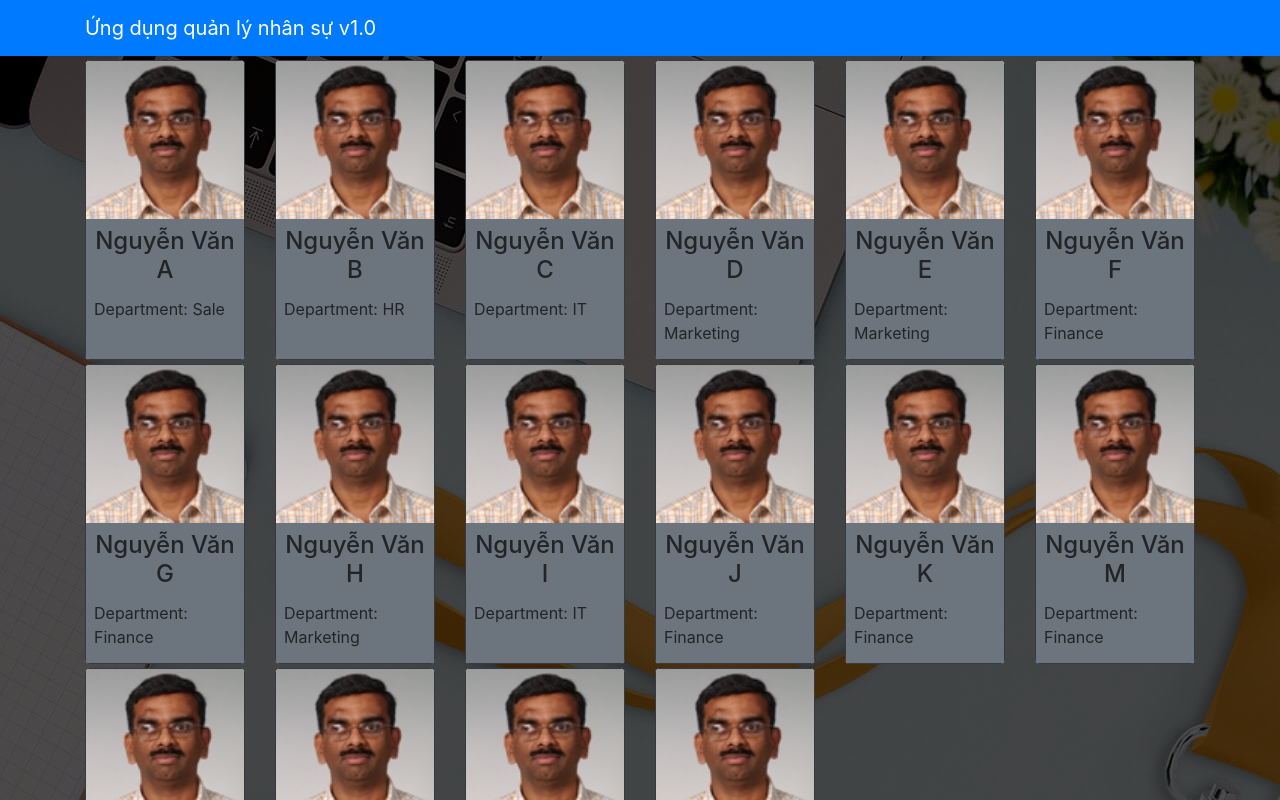
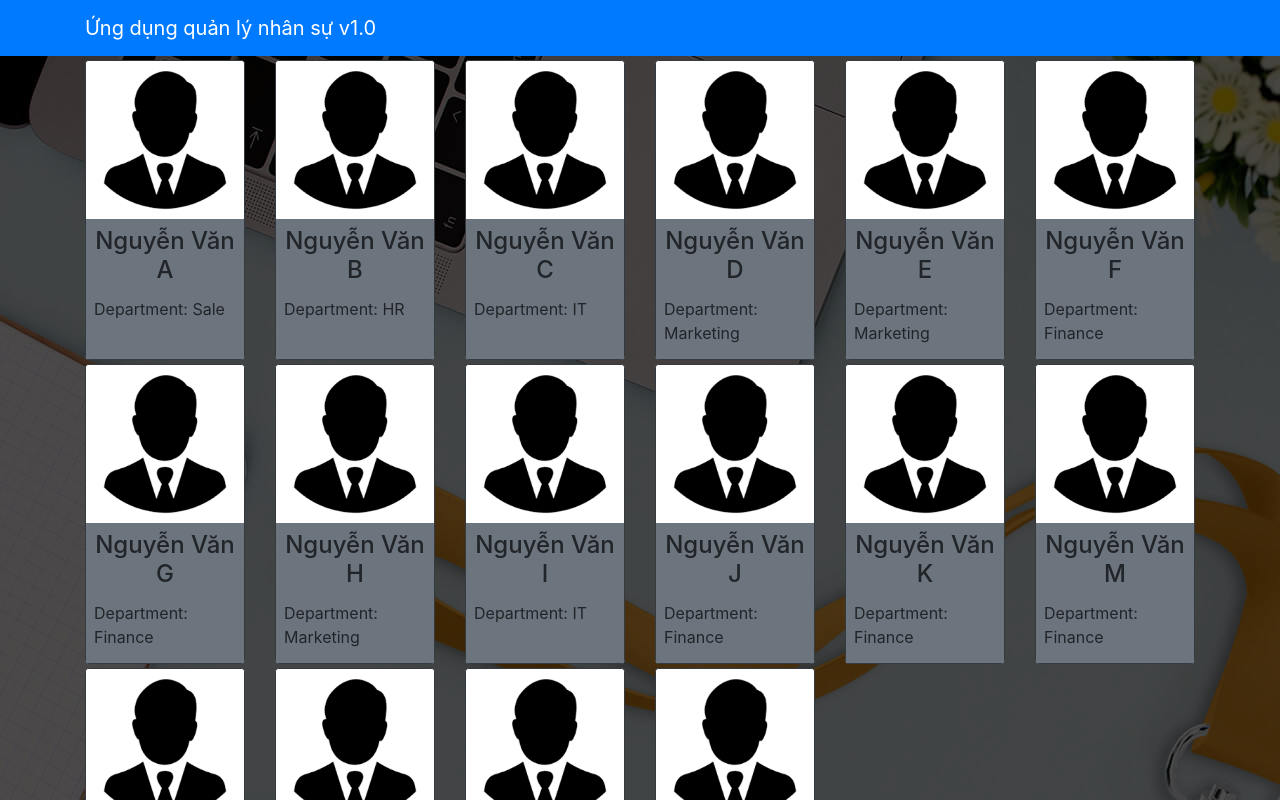
Before and after one commit to Trongnguyenhuy/FunixASM, a React (Create React App) app: page / in a window 1280 px wide. Shown: the top 800 px of the page. Built offline with nearby package versions, Linux system fonts and the light colour scheme.

Commit message:
Component 8

```diff
--- a/src/components/StaffListComponent.js
+++ b/src/components/StaffListComponent.js
@@ -42,8 +42,8 @@ class StaffList extends Component {
         }
     }
 
-    render() {
-        const menu = this.props.staffs.map((staff, index) => {
+    renderListStaff = () => {
+            return this.props.staffs.map((staff) => {
                 return (
                     <div className="col-12 col-md-4 col-lg-2 mt-1"
                         key={staff.id}>
@@ -62,11 +62,14 @@ class StaffList extends Component {
                     </div>
                 );
             });
+    }
+
+    render() {
 
         return (
             <div className="container">
                 <div className="row">
-                    {menu}
+                    {this.renderListStaff()}
                 </div>
                 <div className="row justify-content-center">
                     <div className="col-12 col-md-6 m1-1">
--- a/src/shared/staffs.jsx
+++ b/src/shared/staffs.jsx
@@ -41,7 +41,7 @@ export const STAFFS =
             department: DEPARTMENTS[0],
             annualLeave: 1,
             overTime: 1,
-            image: './assets/images/alberto.png',
+            image: './assets/images/person.png',
         },
         {
             id: 1,
@@ -52,7 +52,7 @@ export const STAFFS =
             department: DEPARTMENTS[1],
             annualLeave: 2,
             overTime: 3,
-            image: './assets/images/alberto.png',
+            image: './assets/images/person.png',
         },
         {
             id: 2,
@@ -63,7 +63,7 @@ export const STAFFS =
             department: DEPARTMENTS[3],
             annualLeave: 4,
             overTime: 5,
-            image: './assets/images/alberto.png',
+            image: './assets/images/person.png',
         },
         {
             id: 3,
@@ -74,7 +74,7 @@ export const STAFFS =
             department: DEPARTMENTS[2],
             annualLeave: 6,
             overTime: 7,
-            image: './assets/images/alberto.png',
+            image: './assets/images/person.png',
         },
         {
             id: 4,
@@ -85,7 +85,7 @@ export const STAFFS =
             department: DEPARTMENTS[2],
             annualLeave: 8,
             overTime: 1,
-            image: './assets/images/alberto.png',
+            image: './assets/images/person.png',
         },
         {
             id: 5,
@@ -96,7 +96,7 @@ export const STAFFS =
             department: DEPARTMENTS[4],
             annualLeave: 9,
             overTime: 10,
-            image: './assets/images/alberto.png',
+            image: './assets/images/person.png',
         },
         {
             id: 6,
@@ -107,7 +107,7 @@ export const STAFFS =
             department: DEPARTMENTS[4],
             annualLeave: 9,
             overTime: 10,
-            image: './assets/images/alberto.png',
+            image: './assets/images/person.png',
         },
         {
             id: 7,
@@ -118,7 +118,7 @@ export const STAFFS =
             department: DEPARTMENTS[2],
             annualLeave: 9,
             overTime: 10,
-            image: './assets/images/alberto.png',
+            image: './assets/images/person.png',
         },
         {
             id: 8,
@@ -129,7 +129,7 @@ export const STAFFS =
             department: DEPARTMENTS[3],
             annualLeave: 9,
             overTime: 10,
-            image: './assets/images/alberto.png',
+            image: './assets/images/person.png',
         },
         {
             id: 9,
@@ -140,7 +140,7 @@ export const STAFFS =
             department: DEPARTMENTS[4],
             annualLeave: 9,
             overTime: 10,
-            image: './assets/images/alberto.png',
+            image: './assets/images/person.png',
         },
         {
             id: 10,
@@ -151,7 +151,7 @@ export const STAFFS =
             department: DEPARTMENTS[4],
             annualLeave: 9,
             overTime: 10,
-            image: './assets/images/alberto.png',
+            image: './assets/images/person.png',
         },
         {
             id: 11,
@@ -162,7 +162,7 @@ export const STAFFS =
             department: DEPARTMENTS[4],
             annualLeave: 9,
             overTime: 10,
-            image: './assets/images/alberto.png',
+            image: './assets/images/person.png',
         },
         {
             id: 12,
@@ -173,7 +173,7 @@ export const STAFFS =
             department: DEPARTMENTS[4],
             annualLeave: 9,
             overTime: 10,
-            image: './assets/images/alberto.png',
+            image: './assets/images/person.png',
         },
         {
             id: 13,
@@ -184,7 +184,7 @@ export const STAFFS =
             department: DEPARTMENTS[4],
             annualLeave: 9,
             overTime: 10,
-            image: './assets/images/alberto.png',
+            image: './assets/images/person.png',
         },
         {
             id: 14,
@@ -195,7 +195,7 @@ export const STAFFS =
             department: DEPARTMENTS[4],
             annualLeave: 9,
             overTime: 10,
-            image: './assets/images/alberto.png',
+            image: './assets/images/person.png',
         },
         {
             id: 15,
@@ -206,7 +206,7 @@ export const STAFFS =
             department: DEPARTMENTS[4],
             annualLeave: 9,
             overTime: 10,
-            image: './assets/images/alberto.png',
+            image: './assets/images/person.png',
         },
 
     ]
```
Lines whose indentation alone changed are shown as unchanged.
